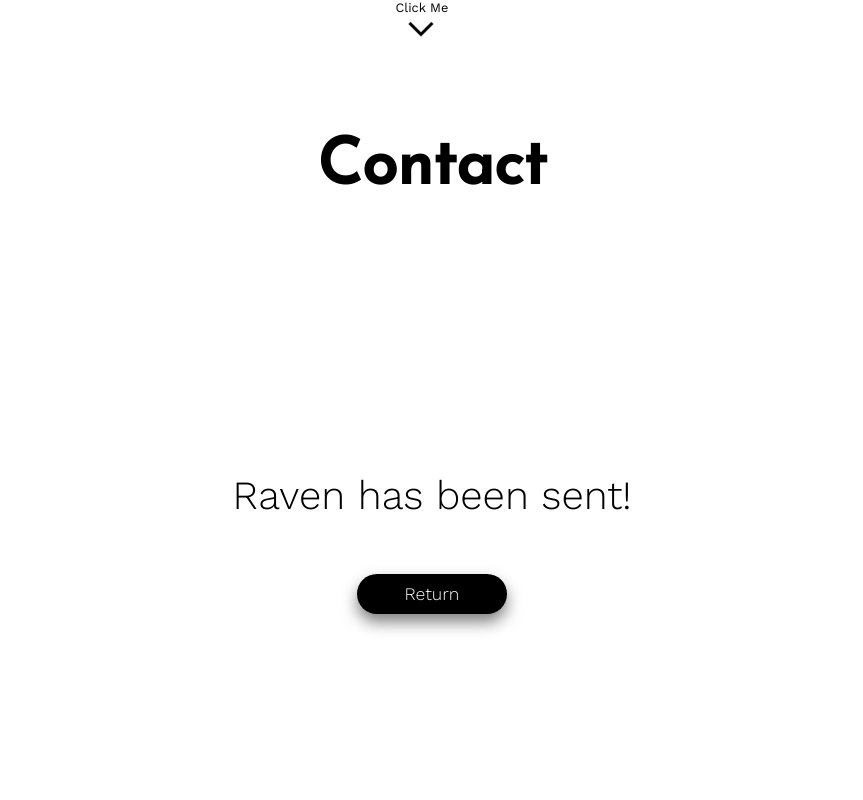
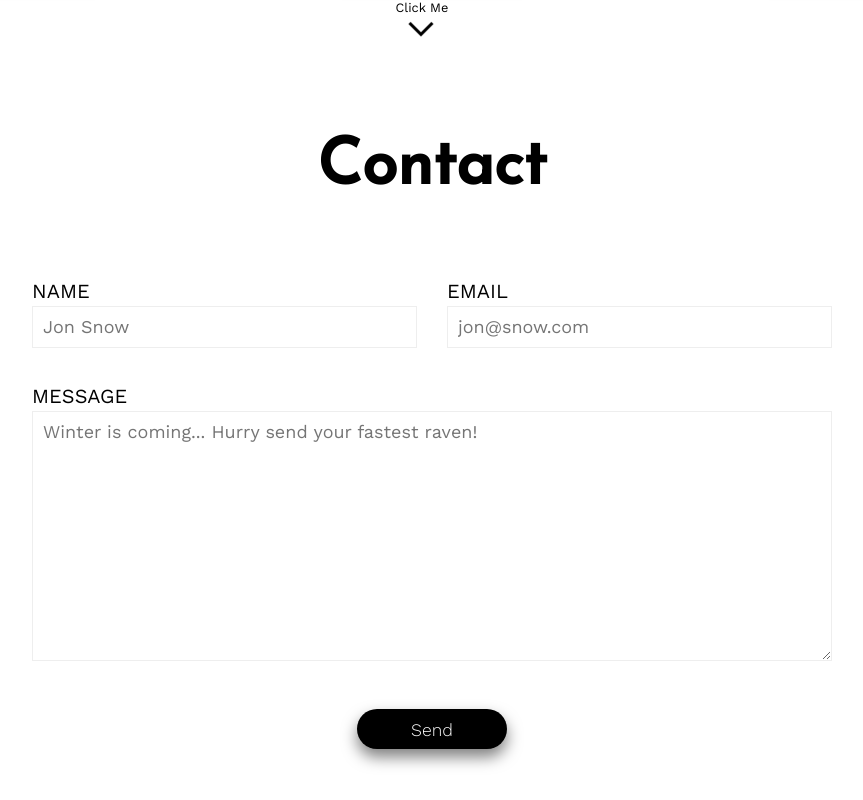
Before and after one commit to KyleS-99/Portfolio-Site, a React (Create React App) app in the folder client/: page / in a window 1280 px wide. Shown: the part 2960-3760 px from the top of the page, without its empty margins (208-1071 px from the left). Built offline with nearby package versions, Linux system fonts and the light colour scheme.

Commit message:
Setup useEffect to reset state upon form submittion. Also moved form data to Contact.js.

```diff
--- a/client/src/components/Contact.js
+++ b/client/src/components/Contact.js
@@ -1,9 +1,10 @@
-import React, { useState } from 'react';
+import React, { useState, useEffect } from 'react';
 import styled from 'styled-components';
 
 import SectionTitle from './styled/SectionTitle';
 import Form from './Form';
 import GoBack from './GoBack';
+import useInput from './hooks/useInput';
 
 const ContactContainer = styled.div`
     width: 100%;
@@ -12,13 +13,40 @@ const ContactContainer = styled.div`
 `;
 
 const Contact = () => {
-    const [formSubmitted, setFormSubmitted] = useState(true);
+    const [formSubmitted, setFormSubmitted] = useState(false);
+    const [email, bindEmail, resetEmail] = useInput();
+    const [name, bindName, resetName] = useInput();
+    const [message, bindMessage, resetMessage] = useInput();
+    const [hiddenInput, bindHiddenInput, resetHiddenInput] = useInput();
+
+    useEffect(() => {
+        resetEmail();
+        resetName();
+        resetMessage();
+        resetHiddenInput();
+        // eslint-disable-next-line react-hooks/exhaustive-deps
+    }, [formSubmitted]);
 
     return (
         <ContactContainer id="contact">
             <SectionTitle text="Contact" />
 
-            { formSubmitted ? <GoBack setFormSubmitted={setFormSubmitted} /> : <Form formSubmitted={formSubmitted} setFormSubmitted={setFormSubmitted} /> }
+            { formSubmitted ?
+                <GoBack setFormSubmitted={setFormSubmitted} />
+                :
+                <Form
+                    formSubmitted={formSubmitted}
+                    setFormSubmitted={setFormSubmitted}
+                    email={email}
+                    bindEmail={bindEmail}
+                    name={name}
+                    bindName={bindName}
+                    message={message}
+                    bindMessage={bindMessage}
+                    hiddenInput={hiddenInput}
+                    bindHiddenInput={bindHiddenInput}
+                />
+            }
         </ContactContainer>
     );
 }
--- a/client/src/components/Form.js
+++ b/client/src/components/Form.js
@@ -4,7 +4,6 @@ import axios from 'axios';
 
 import Error from './styled/Error';
 import Spinner from './styled/Spinner';
-import useInput from './hooks/useInput';
 
 const FormContainer = styled.div`
     width: 80%;
@@ -112,25 +111,16 @@ const Submit = styled.button`
 `;
 
 const Form = (props) => {
-    const [email, bindEmail, resetEmail] = useInput('');
-    const [name, bindName, resetName] = useInput('');
-    const [message, bindMessage, resetMessage] = useInput('');
-    const [hiddenInput, bindHiddenInput, resetHiddenInput] = useInput('');
     const [errors, setErrors] = useState({});
 
     const onSubmit = (e) => {
         e.preventDefault();
 
         // Prevent bot spam
-        if (hiddenInput === '') {
-            axios.post('/api/email', { email, name, message })
+        if (props.hiddenInput === '') {
+            axios.post('/api/email', { email: props.email, name: props.name, message: props.message })
                 .then(() => {
-                    this.props.setFormSubmitted(true);
-                    resetEmail();
-                    resetName();
-                    resetMessage();
-                    resetHiddenInput();
-                    setErrors({});
+                    props.setFormSubmitted(true);
                 })
                 .catch(err => {
                     setErrors(err.response.data);
@@ -150,7 +140,7 @@ const Form = (props) => {
                         <LabelContainer>
                             <Label htmlFor="name">name</Label>
                             <Input
-                                {...bindName}
+                                {...props.bindName}
                                 placeholder="Jon Snow"
                                 type="text"
                                 name="name"
@@ -165,7 +155,7 @@ const Form = (props) => {
                         <LabelContainer>
                             <Label htmlFor="email">email</Label>
                             <Input
-                                {...bindEmail}
+                                {...props.bindEmail}
                                 placeholder="jon@snow.com"
                                 type="email"
                                 name="email"
@@ -178,7 +168,7 @@ const Form = (props) => {
                         </LabelContainer>
 
                         <Input
-                            {...bindHiddenInput}
+                            {...props.bindHiddenInput}
                             style={{ display: 'none' }}
                             type="text"
                             name="hiddenInput"
@@ -190,7 +180,7 @@ const Form = (props) => {
                     <LabelContainer>
                         <Label htmlFor="message">message</Label>
                         <TextArea
-                            {...bindMessage}
+                            {...props.bindMessage}
                             placeholder="Winter is coming... Hurry send your fastest raven!"
                             name="message"
                             id="message"
--- a/client/src/components/hooks/useInput.js
+++ b/client/src/components/hooks/useInput.js
@@ -1,6 +1,6 @@
-import React, { useState } from 'react';
+import { useState } from 'react';
 
-const useInput = (initialValue) => {
+const useInput = (initialValue = '') => {
     const [value, setValue] = useState(initialValue);
 
     const reset = () => {
```
Also changed, not shown: 1 other file (tests, documents, lock files or other folders).
